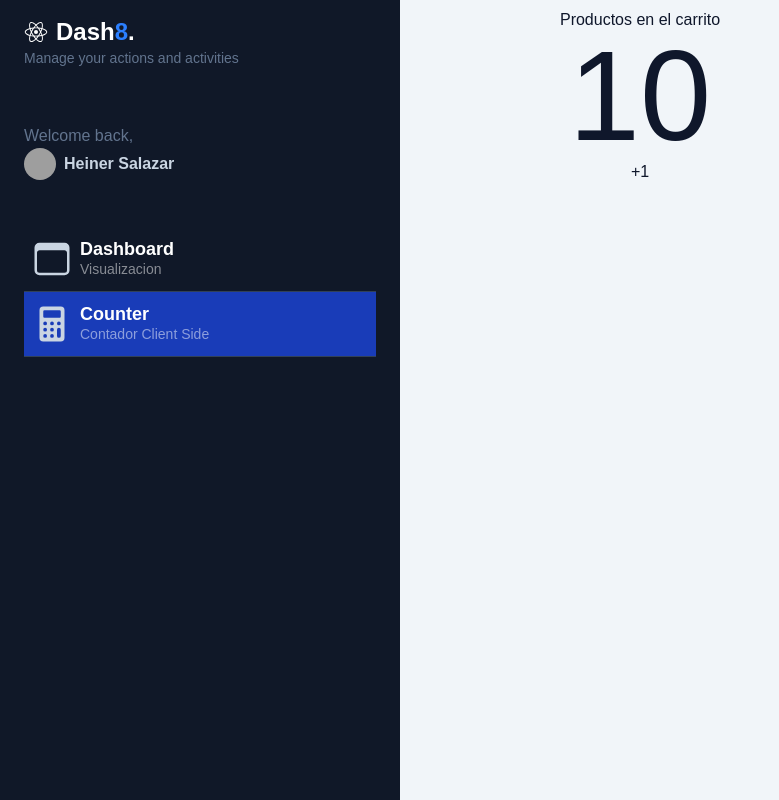
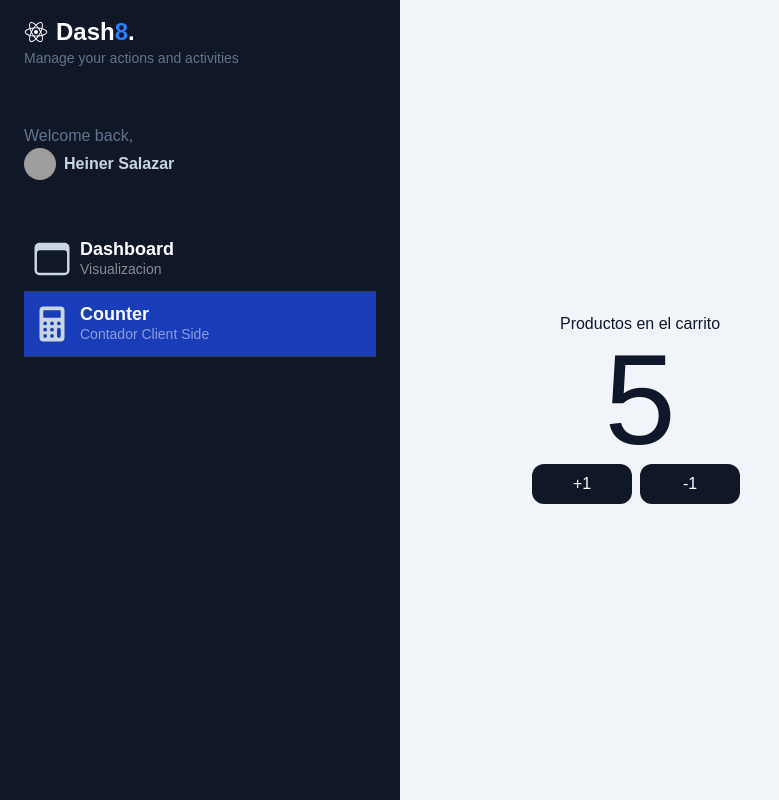
Before and after one commit to hsalazar02/02-my-dashboard, a Next.js app: page /dashboard/counter in a window 1280 px wide. Shown: the whole page, without its empty margins (0-779 px from the left). Built offline with nearby package versions, Linux system fonts and the light colour scheme; grey boxes are pictures that could not be loaded.

Commit message:
mensaje corto del cambio

```diff
--- a/app/dashboard/counter/page.tsx
+++ b/app/dashboard/counter/page.tsx
@@ -1,14 +1,30 @@
-import { Span } from "next/dist/trace";
+'use client';
+import { useState } from "react";
+
+
+export const metadata = {
+ title: 'Counter Page',
+ description: 'Counter',
+};
 
 export default function NamePage() {
+
+  const [count, setCount] = useState(5)
+
   return (
-    <div className="flex flex-col items-center justify-center w-full h-full">
+    <div className="flex flex-col items-center justify-center w-full min-h-screen">
       <span>Productos en el carrito</span>
-      <span className="text-9xl">10</span>
+      <span className="text-9xl">{count}</span>
 
       <div className="flex">
-        <button className="">
-          +1
+        <button onClick={() => setCount(count + 1)}
+          className="flex items-center justify-center p-2 rounded-xl bg-gray-900 text-white hover:bg-gray-600 transition-all w-100px mr-2 w-25">
+            +1
+        </button>
+
+        <button onClick={() => setCount( count - 1)}
+            className="flex items-center justify-center p-2 rounded-xl bg-gray-900 text-white hover:bg-gray-600 transition-all w-100px mr-2 w-25">
+            -1
         </button>
       </div>
     </div>
```
